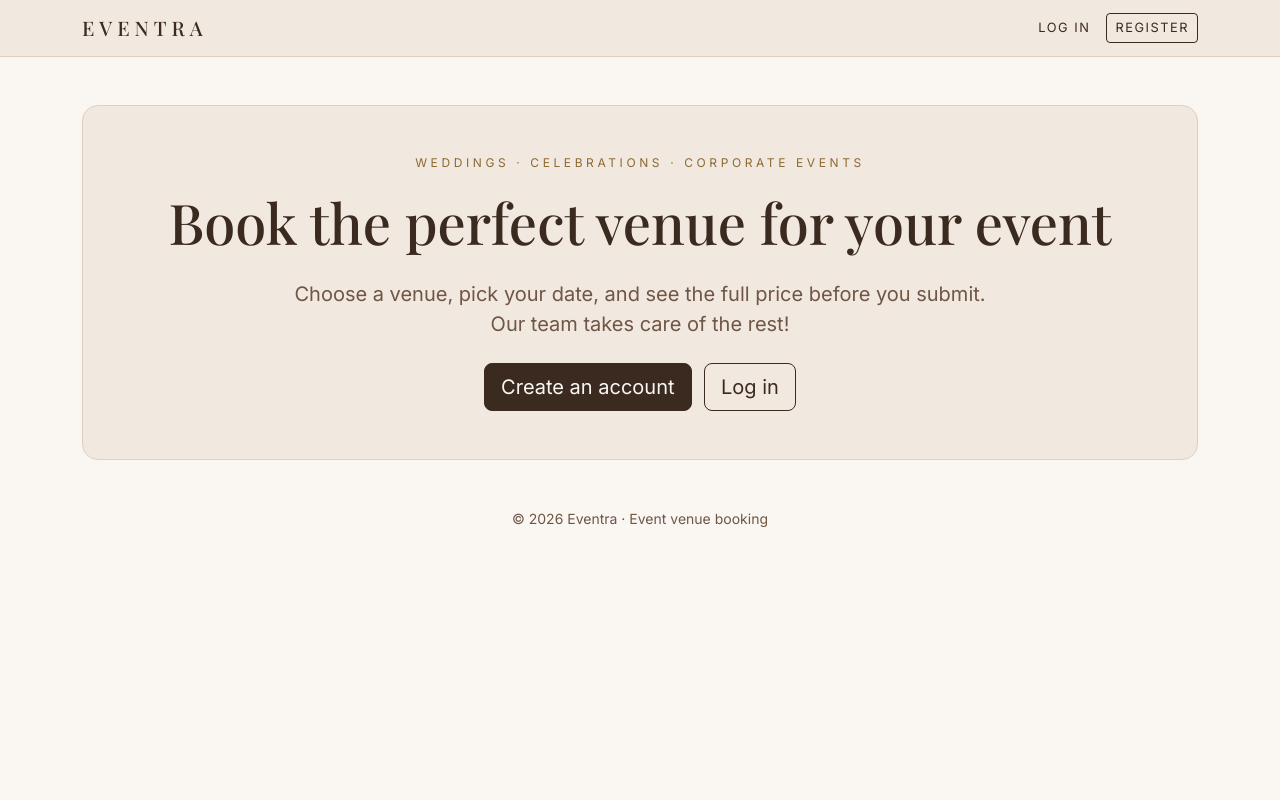
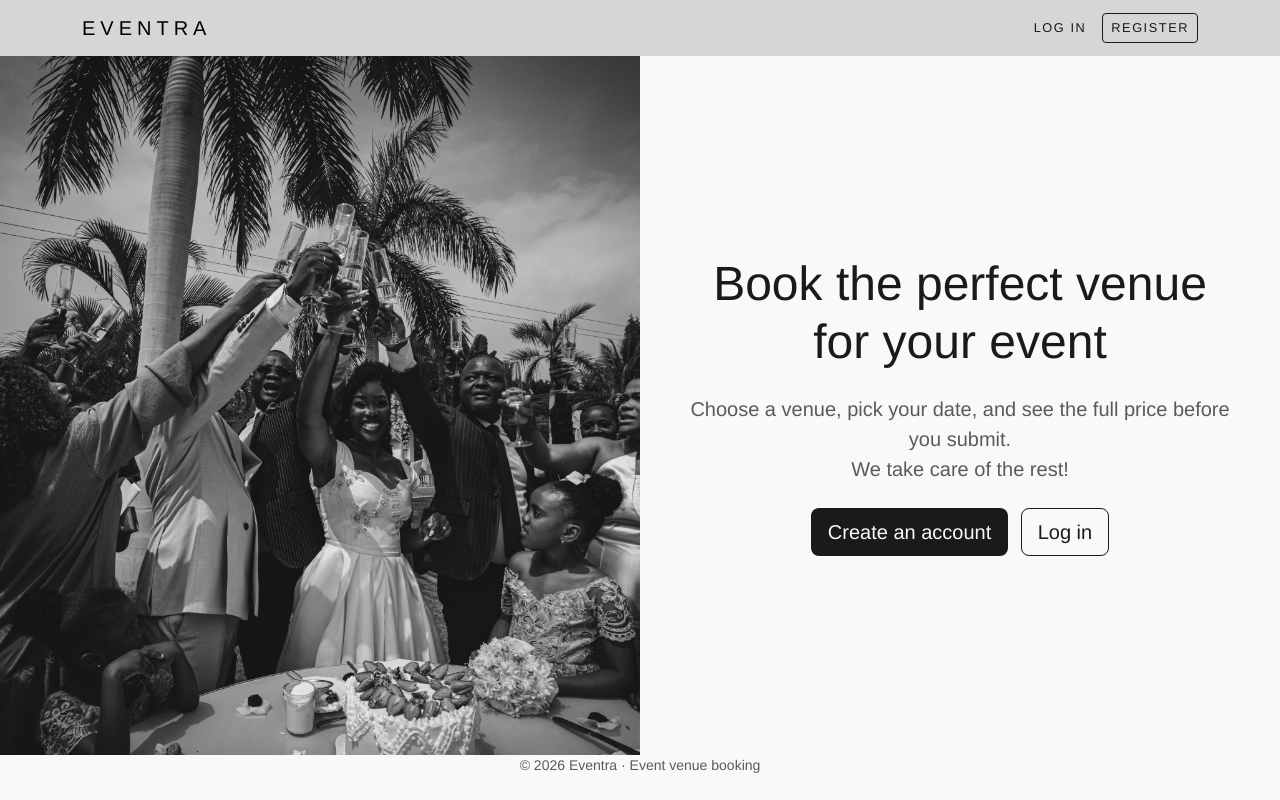
Before and after one commit to danielkostadinovski/Eventra, a PHP site: page / in a window 1280 px wide. Run offline with PHP 8.4, Linux system fonts and the light colour scheme.

Commit message:
I made a login, logout, role dashboards, and a home page

```diff
--- /dev/null
+++ b/controllers/AuthController.php
@@ -0,0 +1,53 @@
+<?php
+
+class AuthController
+{
+    public static function showLogin(): void
+    {
+        self::redirectIfLoggedIn();
+        view('auth/login', ['title' => 'Log in – Eventra', 'email' => '', 'error' => null]);
+    }
+
+    public static function login(): void
+    {
+        $email = trim($_POST['email'] ?? '');
+        $password = $_POST['password'] ?? '';
+
+        $user = User::findByEmail($email);
+
+        if ($user === null || !password_verify($password, $user['PasswordHash'])) {
+            view('auth/login', ['title' => 'Log in – Eventra', 'email' => $email, 'error' => 'Incorrect email or password.']);
+            return;
+        }
+
+        if (!$user['IsActive']) {
+            view('auth/login', [
+                'title' => 'Log in – Eventra',
+                'email' => $email,
+                'error' => 'This account has been deactivated. Please contact the administrator.',
+            ]);
+            return;
+        }
+
+        session_regenerate_id(true);
+        $_SESSION['user_id'] = $user['UserID'];
+        redirect(dashboardPage($user));
+    }
+
+    public static function logout(): void
+    {
+        $_SESSION = [];
+        session_regenerate_id(true);
+        setFlash('You have been logged out.');
+        redirect('login');
+    }
+
+    private static function redirectIfLoggedIn(): void
+    {
+        $user = currentUser();
+
+        if ($user !== null) {
+            redirect(dashboardPage($user));
+        }
+    }
+}
--- /dev/null
+++ b/controllers/DashboardController.php
@@ -0,0 +1,28 @@
+<?php
+
+class DashboardController
+{
+    public static function client(): void
+    {
+        $user = requireRole('Client');
+        view('dashboard', ['title' => 'Client – Eventra', 'user' => $user]);
+    }
+
+    public static function manager(): void
+    {
+        $user = requireRole('Manager');
+        view('dashboard', ['title' => 'Venue Manager – Eventra', 'user' => $user]);
+    }
+
+    public static function server(): void
+    {
+        $user = requireRole('Server');
+        view('dashboard', ['title' => 'Server – Eventra', 'user' => $user]);
+    }
+
+    public static function admin(): void
+    {
+        $user = requireRole('Admin');
+        view('dashboard', ['title' => 'Administrator – Eventra', 'user' => $user]);
+    }
+}
--- a/controllers/HomeController.php
+++ b/controllers/HomeController.php
@@ -4,6 +4,12 @@ class HomeController
 {
     public static function index(): void
     {
-        view('home', ['title' => 'Eventra – Book an event venue']);
+        $user = currentUser();
+
+        if ($user !== null) {
+            redirect(dashboardPage($user));
+        }
+
+        view('home', ['title' => 'Eventra – Book an event venue', 'mainClass' => 'd-flex']);
     }
 }
--- /dev/null
+++ b/models/User.php
@@ -0,0 +1,18 @@
+<?php
+
+class User
+{
+    public static function findById(int $id): ?array
+    {
+        $statement = db()->prepare('SELECT * FROM Users WHERE UserID = ?');
+        $statement->execute([$id]);
+        return $statement->fetch() ?: null;
+    }
+
+    public static function findByEmail(string $email): ?array
+    {
+        $statement = db()->prepare('SELECT * FROM Users WHERE Email = ?');
+        $statement->execute([$email]);
+        return $statement->fetch() ?: null;
+    }
+}
--- a/public/css/style.css
+++ b/public/css/style.css
@@ -1,43 +1,32 @@
 :root {
-    --eventra-espresso: #3b2a20;
-    --eventra-brown: #6f5646;
-    --eventra-gold: #b8955a;
-    --eventra-gold-text: #8c6a32;
-    --eventra-sand: #dbd0c2;
-    --eventra-champagne: #f1e8df;
-    --eventra-ivory: #faf7f2;
+    --eventra-dark: #1a1a1a;
+    --eventra-gold: #9c7a3c;
+    --eventra-champagne: #d6d6d6;
+    --eventra-ivory: #faf9f7;
 }
 
 body {
     background-color: var(--eventra-ivory);
-    color: var(--eventra-espresso);
-    font-family: 'Inter', sans-serif;
+    color: var(--eventra-dark);
+    font-family: Helvetica, Arial, sans-serif;
+    min-height: 100vh;
+    display: flex;
+    flex-direction: column;
 }
 
-h1, h2, h3, .navbar-brand {
-    font-family: 'Playfair Display', serif;
-    font-weight: 500;
+h1, h2, h3 {
+    font-weight: 700;
 }
 
 a {
-    color: var(--eventra-espresso);
-}
-
-a:hover {
-    color: var(--eventra-gold-text);
-}
-
-.text-muted {
-    color: var(--eventra-brown) !important;
+    color: var(--eventra-dark);
 }
 
 .navbar-eventra {
     background-color: var(--eventra-champagne);
-    border-bottom: 1px solid var(--eventra-sand);
 }
 
 .navbar-eventra .navbar-brand {
-    color: var(--eventra-espresso);
     letter-spacing: 0.25em;
     text-transform: uppercase;
 }
@@ -45,55 +34,53 @@ a:hover {
 .navbar-eventra .nav-link,
 .navbar-eventra .navbar-text,
 .navbar-eventra .btn {
-    color: var(--eventra-espresso);
     font-size: 0.8rem;
     letter-spacing: 0.12em;
     text-transform: uppercase;
 }
 
 .btn-eventra {
-    background-color: var(--eventra-espresso);
-    border-color: var(--eventra-espresso);
+    background-color: var(--eventra-dark);
     color: var(--eventra-ivory);
 }
 
-.btn-eventra:hover,
-.btn-eventra:focus {
+.btn-eventra:hover {
     background-color: var(--eventra-gold);
-    border-color: var(--eventra-gold);
-    color: var(--eventra-espresso);
+    color: var(--eventra-ivory);
 }
 
 .btn-outline-eventra {
-    border-color: var(--eventra-espresso);
-    color: var(--eventra-espresso);
+    border-color: var(--eventra-dark);
+    color: var(--eventra-dark);
 }
 
-.btn-outline-eventra:hover,
-.btn-outline-eventra:focus {
-    background-color: var(--eventra-espresso);
+.btn-outline-eventra:hover {
+    background-color: var(--eventra-dark);
     color: var(--eventra-ivory);
 }
 
-.form-control:focus {
-    border-color: var(--eventra-gold);
-    box-shadow: 0 0 0 0.2rem rgba(184, 149, 90, 0.25);
-}
-
 .eyebrow {
-    color: var(--eventra-gold-text);
+    color: var(--eventra-gold);
     font-size: 0.75rem;
     letter-spacing: 0.3em;
     text-transform: uppercase;
 }
 
 .hero {
-    background-color: var(--eventra-champagne);
-    border: 1px solid var(--eventra-sand);
-    border-radius: 1rem;
+    background-color: rgba(241, 232, 223, 0.92);
+    margin-left: calc(50% - 50vw);
+    margin-right: calc(50% - 50vw);
 }
 
 .auth-card {
     max-width: 460px;
-    border-color: var(--eventra-sand);
 }
+
+main {
+    flex: 1;
+}
+
+.split-photo {
+    background: url('../images/wedding.jpg') center / cover;
+    min-height: 300px;
+}
--- a/public/index.php
+++ b/public/index.php
@@ -7,14 +7,33 @@ session_start([
 
 require __DIR__ . '/../config/db.php';
 require __DIR__ . '/../config/helpers.php';
+require __DIR__ . '/../models/User.php';
 require __DIR__ . '/../controllers/HomeController.php';
+require __DIR__ . '/../controllers/AuthController.php';
+require __DIR__ . '/../controllers/DashboardController.php';
 
 $routes = [
     'GET home' => [HomeController::class, 'index'],
+    'GET login' => [AuthController::class, 'showLogin'],
+    'POST login' => [AuthController::class, 'login'],
+    'POST logout' => [AuthController::class, 'logout'],
+    'GET client' => [DashboardController::class, 'client'],
+    'GET manager' => [DashboardController::class, 'manager'],
+    'GET server' => [DashboardController::class, 'server'],
+    'GET admin' => [DashboardController::class, 'admin'],
 ];
 
 $method = $_SERVER['REQUEST_METHOD'];
 $page = $_GET['page'] ?? 'home';
+
+if ($method === 'POST' && !hash_equals(csrfToken(), $_POST['csrf_token'] ?? '')) {
+    http_response_code(400);
+    view('error', [
+        'heading' => 'Session expired',
+        'message' => 'Please go back, reload the page and try again.',
+    ]);
+    exit;
+}
 
 if (!isset($routes["$method $page"])) {
     http_response_code(404);
--- /dev/null
+++ b/views/dashboard.php
@@ -0,0 +1,2 @@
+<h1>Welcome, <?= e($user['FirstName']) ?></h1>
+<p class="text-muted">You are logged in as <?= e(roleName($user['Role'])) ?>. Your dashboard is coming soon.</p>
--- a/views/home.php
+++ b/views/home.php
@@ -1,12 +1,14 @@
-<section class="hero text-center px-4 py-5">
-    <p class="eyebrow mb-3">Weddings · Celebrations · Corporate events</p>
-    <h1 class="display-4 mb-4">Book the perfect venue for your event</h1>
-    <div class="row justify-content-center">
-        <p class="lead text-muted col-lg-8 mb-4">
-            Choose a venue, pick your date, and see the full price before you submit.
-            Our team takes care of the rest!
-        </p>
+<div class="row g-0 flex-grow-1">
+    <div class="col-md-6 split-photo"></div>
+    <div class="col-md-6 d-flex align-items-center justify-content-center text-center p-5">
+        <div>
+            <h1 class="display-5 mb-4">Book the perfect venue for your event</h1>
+            <p class="lead text-muted mb-4">
+                Choose a venue, pick your date, and see the full price before you submit.<br>
+                We take care of the rest!
+            </p>
+            <a href="index.php?page=register" class="btn btn-eventra btn-lg me-2">Create an account</a>
+            <a href="index.php?page=login" class="btn btn-outline-eventra btn-lg">Log in</a>
+        </div>
     </div>
-    <a href="index.php?page=register" class="btn btn-eventra btn-lg me-2">Create an account</a>
-    <a href="index.php?page=login" class="btn btn-outline-eventra btn-lg">Log in</a>
-</section>
+</div>
--- a/views/layout/header.php
+++ b/views/layout/header.php
@@ -4,24 +4,28 @@
     <meta charset="utf-8">
     <meta name="viewport" content="width=device-width, initial-scale=1">
     <title><?= e($title ?? 'Eventra') ?></title>
-    <link href="https://fonts.googleapis.com/css2?family=Inter:wght@400;500&family=Playfair+Display:wght@500;600&display=swap" rel="stylesheet">
     <link href="https://cdn.jsdelivr.net/npm/bootstrap@5.3.3/dist/css/bootstrap.min.css" rel="stylesheet">
     <link href="css/style.css" rel="stylesheet">
 </head>
 <body>
-<nav class="navbar navbar-expand-md navbar-eventra">
+<nav class="navbar navbar-eventra">
     <div class="container">
         <a class="navbar-brand" href="index.php">Eventra</a>
-        <button class="navbar-toggler" type="button" data-bs-toggle="collapse" data-bs-target="#mainNav"
-                aria-controls="mainNav" aria-expanded="false" aria-label="Toggle navigation">
-            <span class="navbar-toggler-icon"></span>
-        </button>
-        <div class="collapse navbar-collapse" id="mainNav">
-            <div class="navbar-nav ms-auto align-items-md-center gap-2">
+        <div class="d-flex align-items-center gap-3">
+            <?php if ($navUser = currentUser()): ?>
+                <span class="navbar-text"><?= e($navUser['FirstName']) ?>, <?= e(roleName($navUser['Role'])) ?></span>
+                <form method="post" action="index.php?page=logout">
+                    <?= csrfField() ?>
+                    <button class="btn btn-outline-eventra btn-sm">Log out</button>
+                </form>
+            <?php else: ?>
                 <a class="nav-link" href="index.php?page=login">Log in</a>
                 <a class="btn btn-outline-eventra btn-sm" href="index.php?page=register">Register</a>
-            </div>
+            <?php endif; ?>
         </div>
     </div>
 </nav>
-<main class="container py-5">
+<main class="<?= $mainClass ?? 'container py-5' ?>">
+    <?php if ($flash = takeFlash()): ?>
+        <div class="alert alert-success"><?= e($flash) ?></div>
+    <?php endif; ?>
```
Also changed, not shown: config/helpers.php (+83 -0 lines), views/auth/login.php (added, +18 -0 lines), public/images/wedding.jpg (added).
